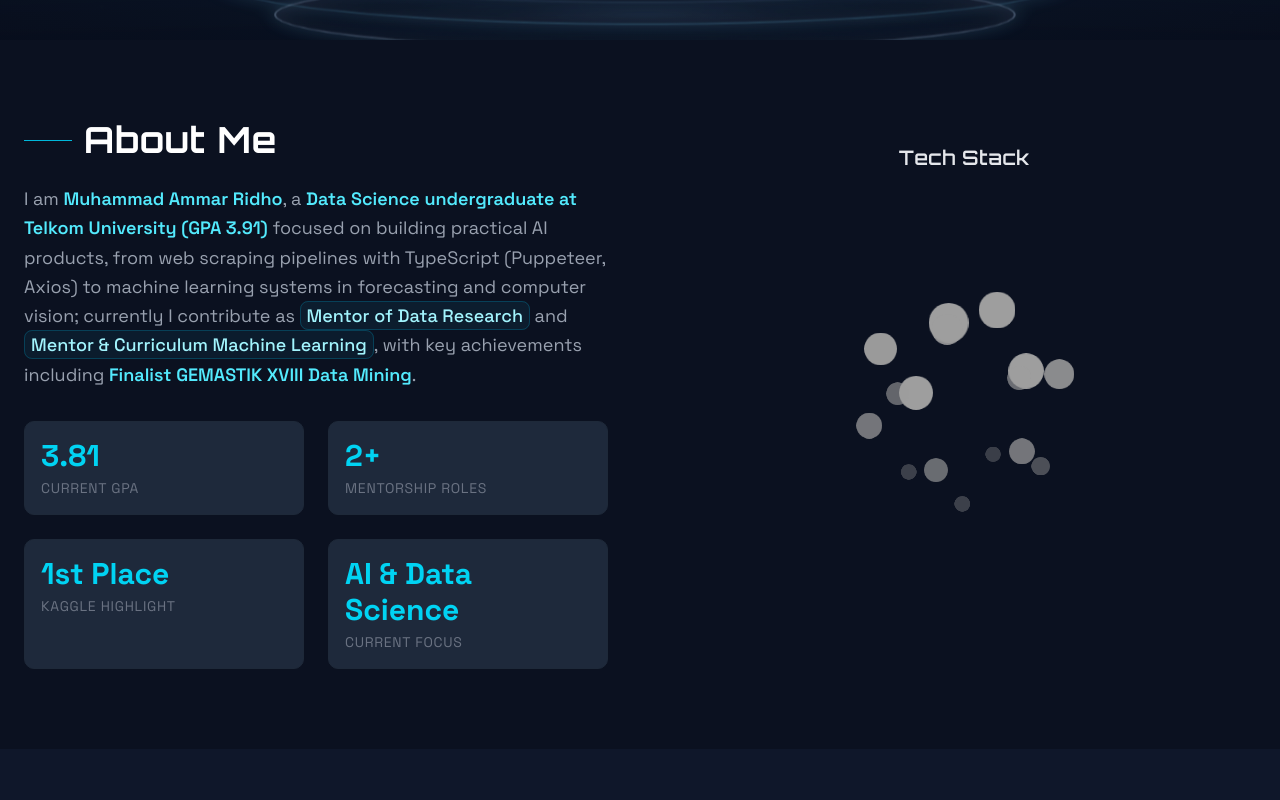
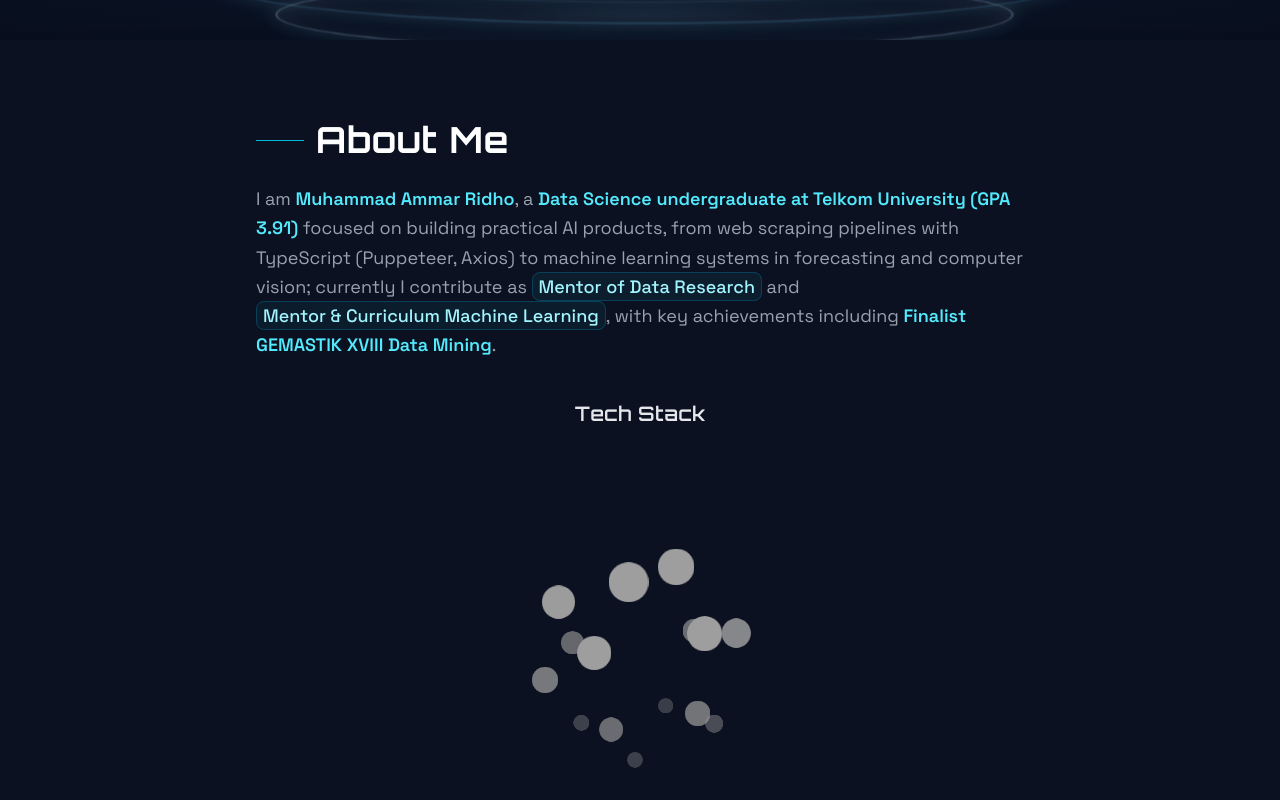
Before and after one commit to BangJhen/BangJhener, a Next.js app: page / in a window 1280 px wide. Shown: the part 920-1720 px from the top of the page. Built offline with nearby package versions, Linux system fonts and the light colour scheme.

Commit message:
Fix: Change Missions Metric to Tech Stack

```diff
--- a/src/components/AboutMe.jsx
+++ b/src/components/AboutMe.jsx
@@ -1,4 +1,3 @@
-import { missionMetrics } from "@/data/portfolio";
 import { gdgocLinkPreview } from "@/data/portfolio";
 import TechIconCloud from "@/components/TechIconCloud";
 import { LinkPreview } from "@/components/ui/link-preview";
@@ -7,8 +6,8 @@ export default function AboutMe() {
   return (
     <section id="about" className="py-20 bg-[#0b1120] text-white">
       <div className="container mx-auto px-6">
-        <div className="flex flex-col md:flex-row gap-16 items-center">
-          <div className="w-full md:w-1/2">
+        <div className="flex flex-col items-center">
+          <div className="w-full max-w-3xl">
             <h2 className="text-3xl md:text-4xl font-bold mb-6 flex items-center gap-3">
               <span className="w-12 h-[1px] bg-cyan-500"></span>
               About Me
@@ -33,22 +32,12 @@ export default function AboutMe() {
               <span className="font-semibold text-cyan-300">Finalist GEMASTIK XVIII Data Mining</span>.
             </p>
 
-            <div className="grid grid-cols-2 gap-6">
-              {missionMetrics.map((metric) => (
-                <div key={metric.label} className="p-4 bg-[#1e293b] rounded-lg border border-gray-800">
-                  <div className="text-3xl font-bold text-cyan-400 mb-1">{metric.value}</div>
-                  <div className="text-sm text-gray-500 uppercase tracking-wider">{metric.label}</div>
-                </div>
-              ))}
+            <div className="mt-10">
+              <h3 className="text-xl font-semibold mb-6 text-gray-200 text-center">Tech Stack</h3>
+              <div className="w-full flex justify-center">
+              <TechIconCloud />
+              </div>
             </div>
-          </div>
-
-          <div className="w-full md:w-1/2 flex flex-col items-center">
-            <h3 className="text-xl font-semibold mb-6 text-gray-200 text-center">Tech Stack</h3>
-            <div className="mb-8 w-full flex justify-center">
-              <TechIconCloud />
-            </div>
-
           </div>
         </div>
       </div>
```
Also changed, not shown: ammar-ridho-picture.png (added), bevy-gdgoc-link-preview Large.png (renamed from bevy-gdgoc-link-preview.png).
